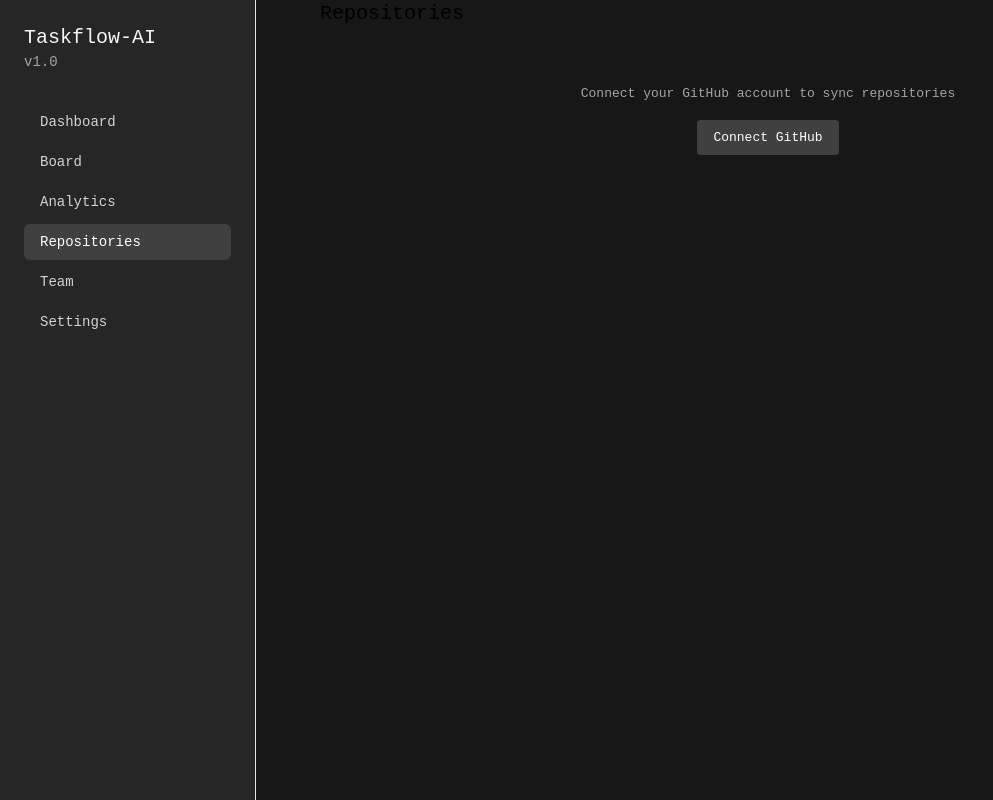
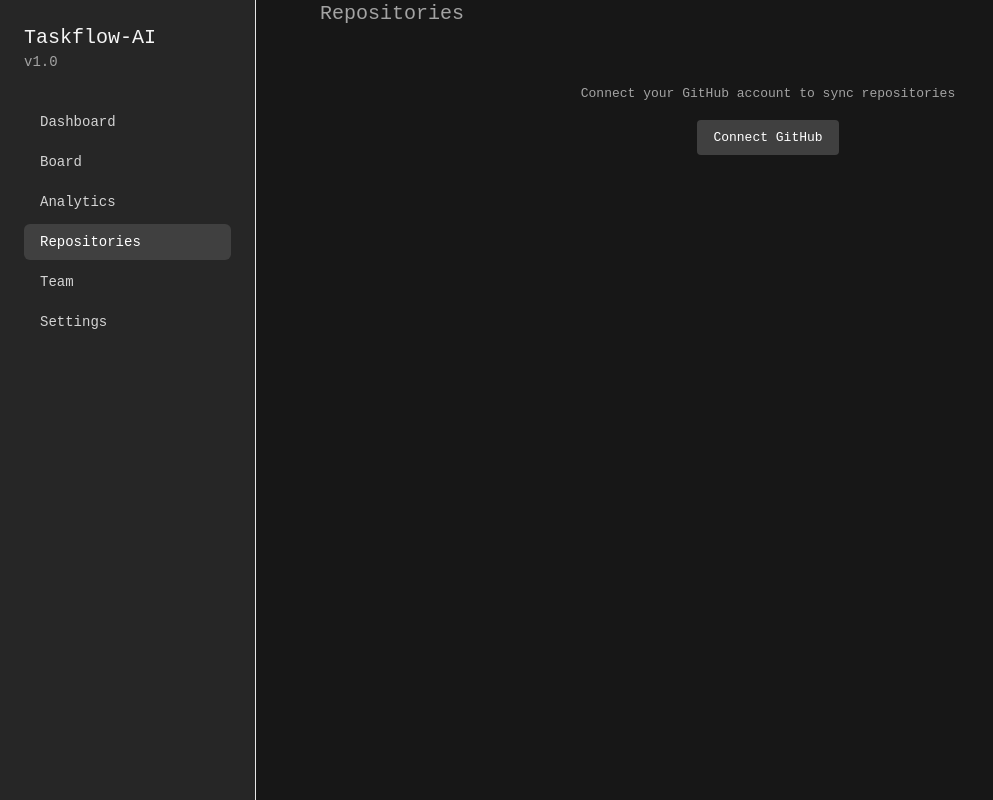
Before and after one commit to TM1988/Taskflow-AI, a Next.js app: page /repositories in a window 1280 px wide. Shown: the whole page, without its empty margins (0-993 px from the left). Built offline with nearby package versions, Linux system fonts and the light colour scheme.

Commit message:
Updated page.tsx

```diff
--- a/app/repositories/page.tsx
+++ b/app/repositories/page.tsx
@@ -35,7 +35,7 @@ export default function Repositories() {
 
   return (
     <div className="max-w-4xl mx-auto">
-      <h2 className="text-xl mb-6">Repositories</h2>
+      <h2 className="text-xl mb-6 text-gray-500 dark:text-gray-400">Repositories</h2>
 
       {!isConnected ? (
         <div className="text-center py-8">
```
